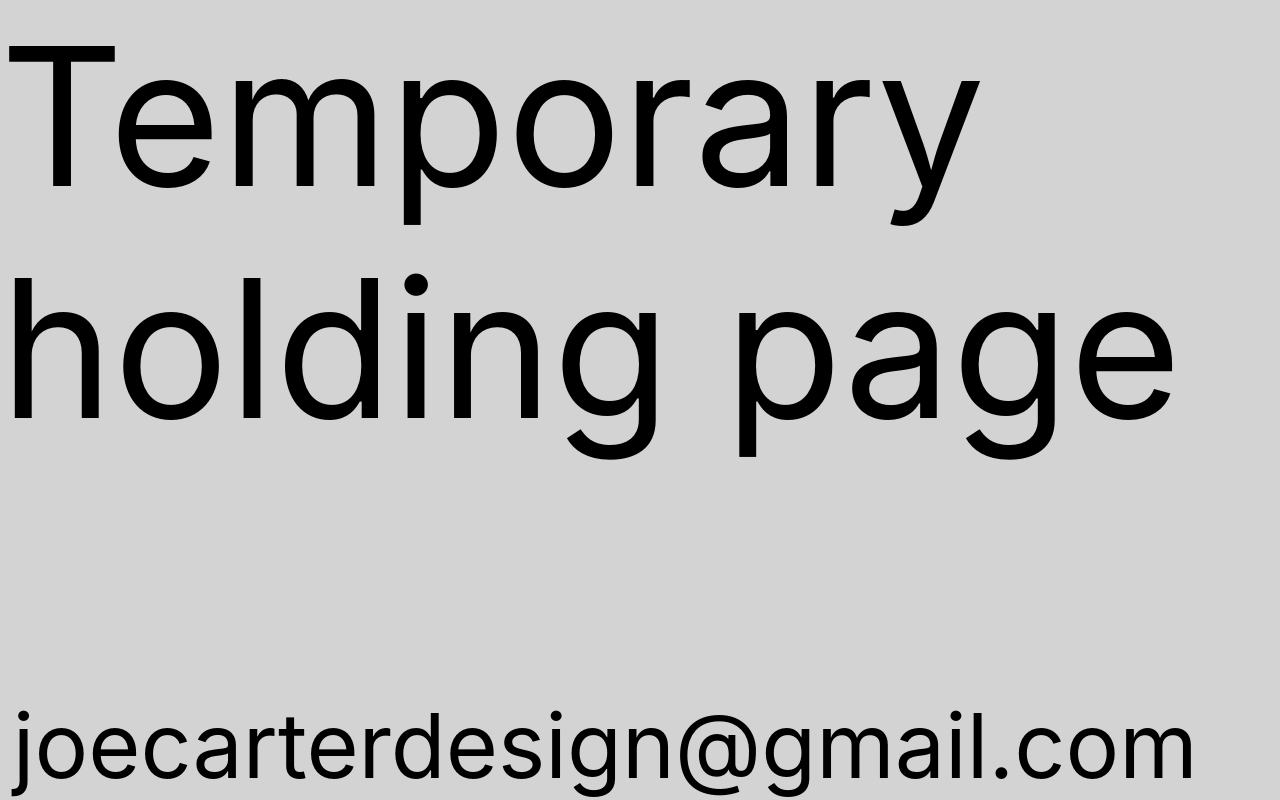
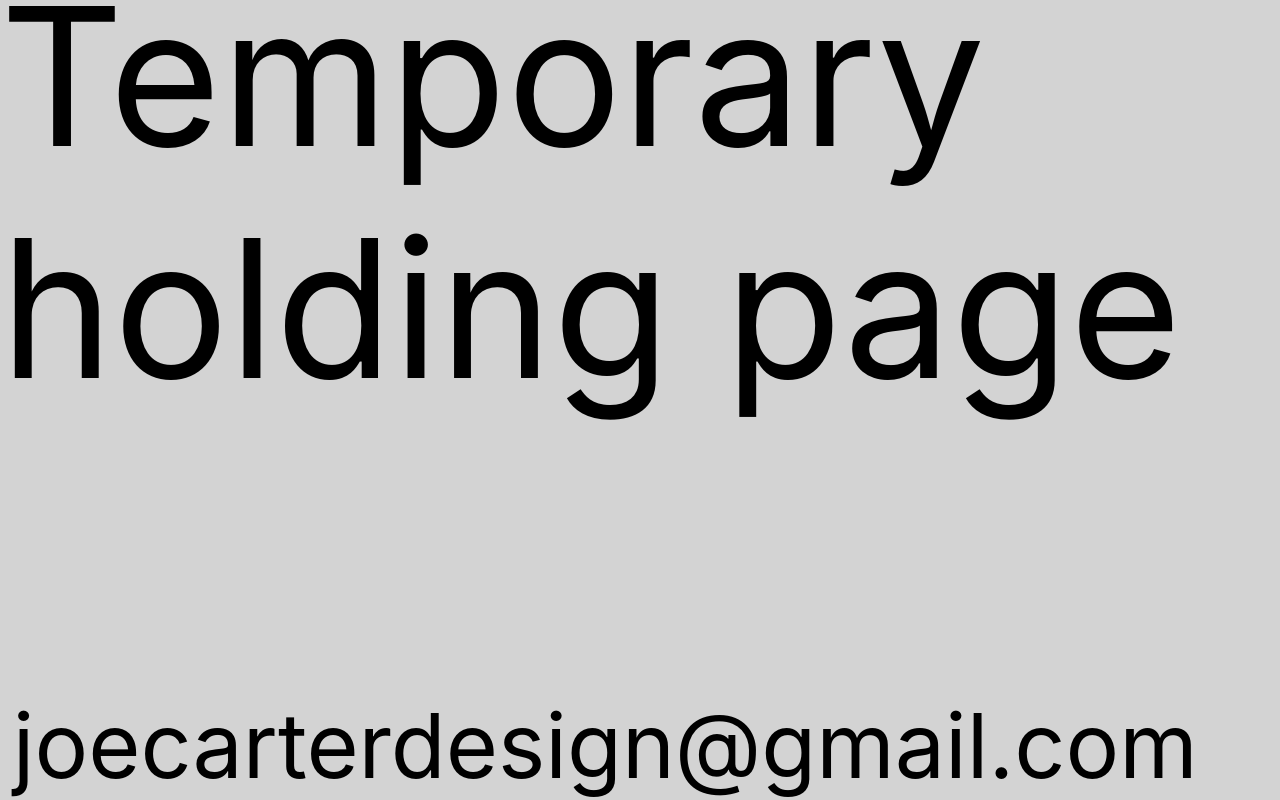
Before and after one commit to squareben1/joecarter.design_react, a React (Create React App) app: page / in a window 1280 px wide. Built offline with nearby package versions, Linux system fonts and the light colour scheme.

Commit message:
Remove white space at top

```diff
--- a/src/App.css
+++ b/src/App.css
@@ -11,7 +11,7 @@
 .header {
   font-size: 15vw;
   position: absolute;
-  top: 0px;
+  top: -5%;
 }
 
 .emailAddress {
```
Also changed, not shown: package.json (line endings or trailing spaces), 1 other file (tests, documents, lock files or other folders).
